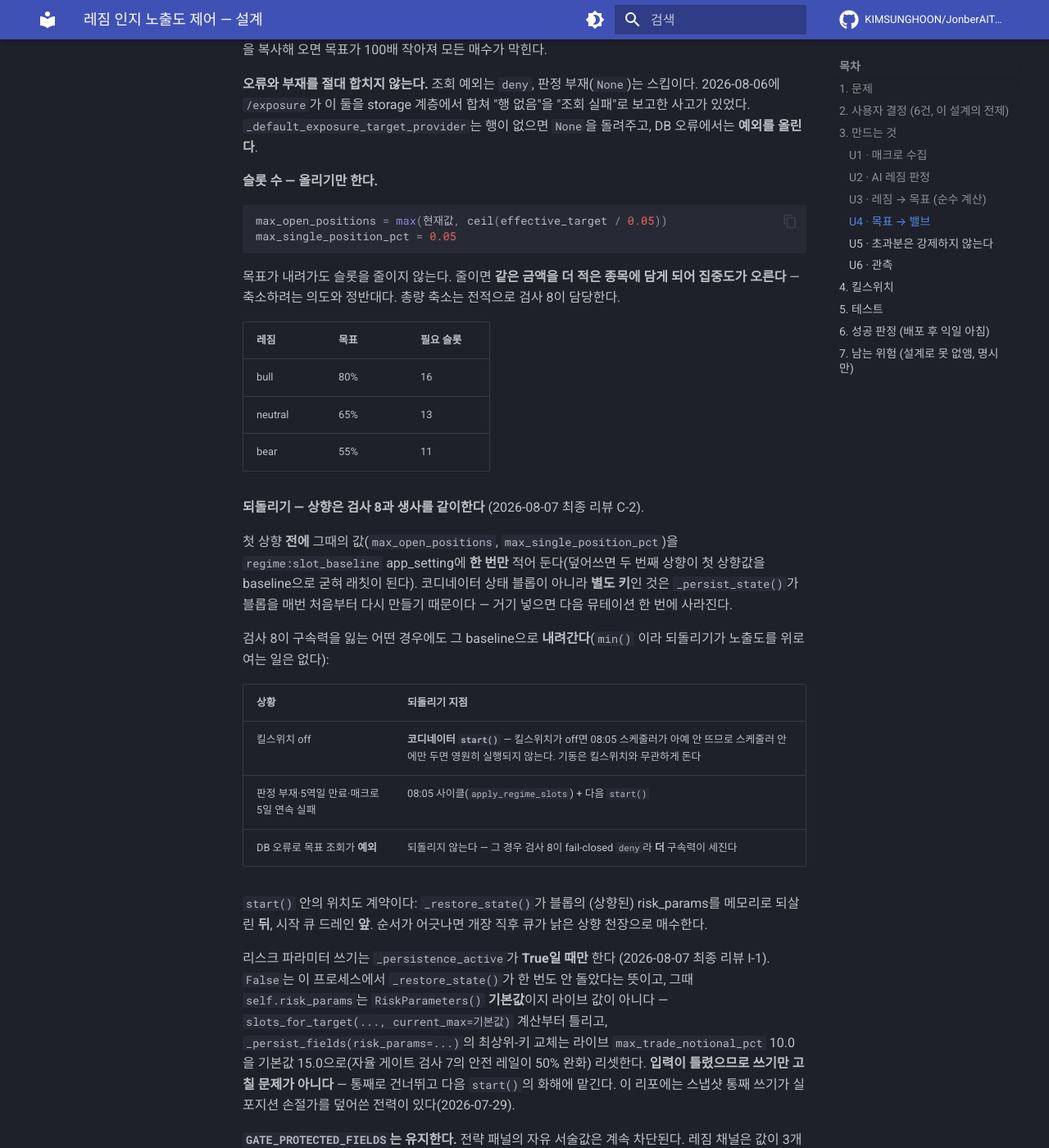
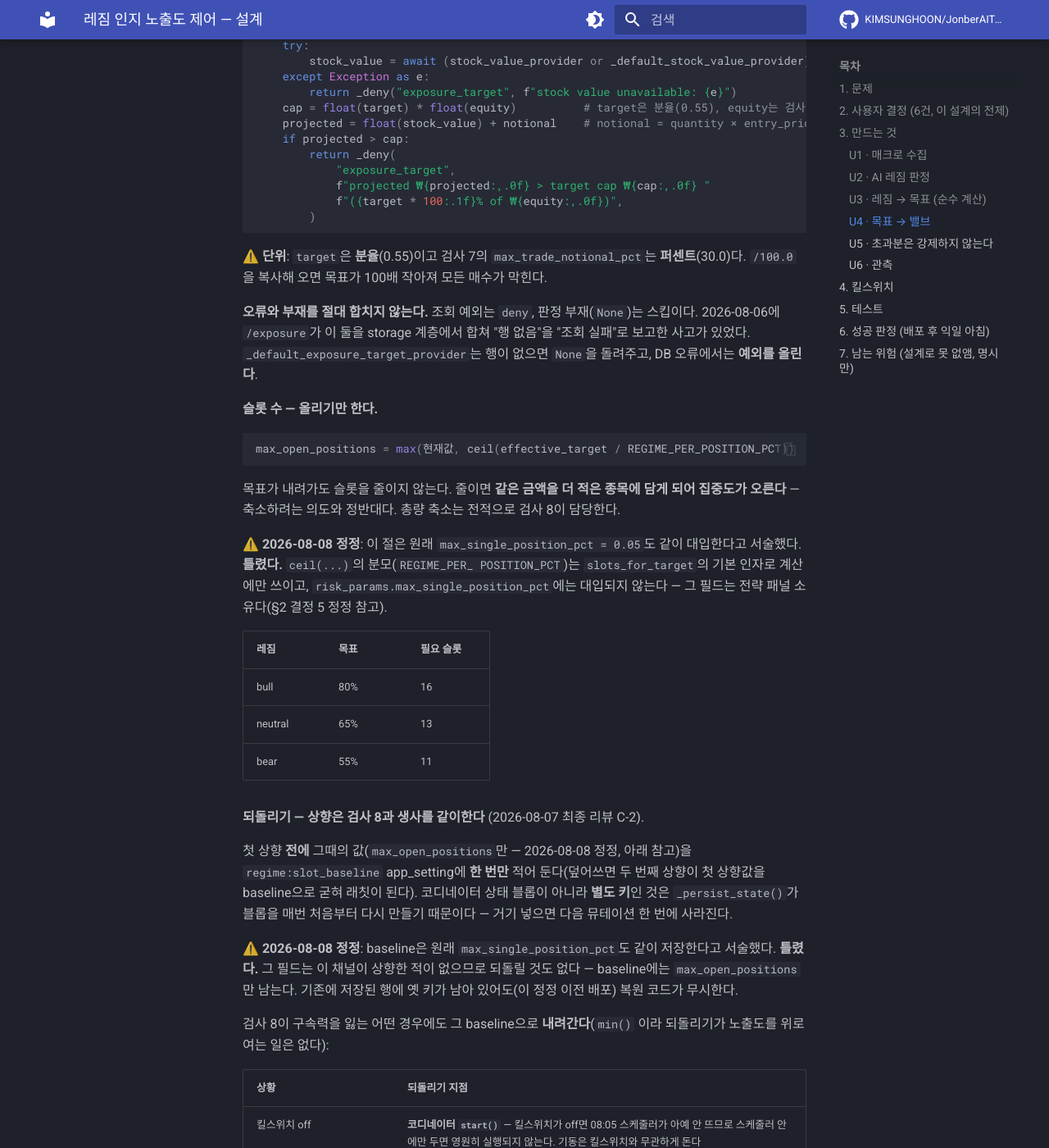
Before and after one commit to KIMSUNGHOON/JonberAITrading, an MkDocs documentation site: the page built from docs/superpowers/specs/2026-08-07-regime-aware-exposure-design.md, in a window 1280 px wide and 1400 px high, scrolled down 6208 px. Shown: the whole window at 82% size. Built offline with MkDocs 1.6.1 and Material for MkDocs 9.7.7, drawn with Linux system fonts in a browser that asks for light colours; comment, search, counter and statistics services are not loaded; some of the changed text lies outside the part shown.

Commit message:
fix(trading): 종목당 상한 소유권을 전략 패널로 되돌림 — 레짐 채널의 조용한 덮어쓰기 제거
apply_regime_slots가 매일 아침 08:05 max_single_position_pct를
REGIME_PER_POSITION_PCT(0.05)로 무조건 대입해, 전날 밤 EOD 전략 패널이
투표·기록한 값을 거래 시간 동안 한 번도 유효하지 못하게 만들고 있었다.
이 대입은 애초에 불필요했다 — slots_for_target은 REGIME_PER_POSITION_PCT를
기본 인자로 직접 받아 슬롯 수를 계산하지 risk_params를 읽지 않는다.

세 지점 수정:
- apply_regime_slots: max_single_position_pct 대입 제거
- _save_regime_slot_baseline: baseline JSON에서 그 필드 제거(되돌릴 게 없음)
- _restore_regime_slot_baseline: min() 복원에서 그 필드 제거 — 이게 핵심.
  ①만 고치면 킬스위치 off·판정 만료 시 되돌리기 경로가 패널이 올린 값을
  다시 baseline으로 깎는다(같은 버그의 두 번째 판).

기존 baseline 행에 옛 max_single_position_pct 키가 남아 있어도 무시하고
깨지지 않는다(하위호환 테스트로 확인).

Co-Authored-By: Claude Opus 5 (1M context) <noreply@anthropic.com>

````diff
--- a/docs/superpowers/specs/2026-08-07-regime-aware-exposure-design.md
+++ b/docs/superpowers/specs/2026-08-07-regime-aware-exposure-design.md
@@ -53,6 +53,17 @@ Yahoo 자체 22일 실현 연변동성 98.2%). 정정 설계는
    판단은 에이전트에게 맡긴다
 5. **종목당 상한** — 5% 고정
 6. **일일 변화 한도** — ±15%p 적용
+
+⚠️ **2026-08-08 정정 (결정 5)**: "종목당 상한 5% 고정"이 실제로는 EOD
+전략 패널이 매일 밤 투표해 기록한 값을 다음날 08:05 `apply_regime_slots`가
+`REGIME_PER_POSITION_PCT`(0.05)로 **무조건 덮어써서**, 패널 값이 거래
+시간에는 한 번도 유효하지 않았던 결함으로 드러났다(`finding-add-blocked-
+by-max-positions`류의 같은 반복 패턴). `fix/per-position-knob-ownership`에서
+소유권을 패널로 되돌렸다 — 종목당 상한은 이제 **패널 소유**이고
+(`strategy_apply.STRATEGY_MAPPED_FIELDS`의 `(0.02, 0.30)` 클램프), 이
+레짐 채널은 더 이상 그 필드를 읽지도 쓰지도 않는다. `REGIME_PER_POSITION_PCT
+= 0.05`는 상수로 남지만 **슬롯 수 계산의 제수**로만 쓰인다(`slots_for_
+target`의 기본 인자). 아래 §3 U3·§4 U4·§6의 관련 서술도 이 정정을 따른다.
 
 ## 3. 만드는 것
 
@@ -169,7 +180,10 @@ CREATE TABLE IF NOT EXISTS regime_judgment (
 ```python
 REGIME_ANCHORS = {"bull": 0.80, "neutral": 0.65, "bear": 0.55}
 DAILY_TARGET_DELTA_MAX = 0.15      # ±15%p / 판정 1회
-REGIME_PER_POSITION_PCT = 0.05     # 종목당 상한 (고정)
+REGIME_PER_POSITION_PCT = 0.05     # 슬롯 수 계산의 제수(2026-08-08 정정 —
+                                    # `risk_params.max_single_position_pct`에
+                                    # 대입되지 않는다. 종목당 상한은 전략
+                                    # 패널 소유다)
 JUDGMENT_MAX_AGE_DAYS = 5
 ```
 
@@ -279,13 +293,18 @@ if target is not None:            # None = 판정 부재/만료 → 검사 스
 **슬롯 수 — 올리기만 한다.**
 
 ```python
-max_open_positions = max(현재값, ceil(effective_target / 0.05))
-max_single_position_pct = 0.05
+max_open_positions = max(현재값, ceil(effective_target / REGIME_PER_POSITION_PCT))
 ```
 
 목표가 내려가도 슬롯을 줄이지 않는다. 줄이면 **같은 금액을 더 적은 종목에
 담게 되어 집중도가 오른다** — 축소하려는 의도와 정반대다. 총량 축소는 전적으로
 검사 8이 담당한다.
+
+⚠️ **2026-08-08 정정**: 이 절은 원래 `max_single_position_pct = 0.05`도
+같이 대입한다고 서술했다. **틀렸다.** `ceil(...)`의 분모(`REGIME_PER_
+POSITION_PCT`)는 `slots_for_target`의 기본 인자로 계산에만 쓰이고,
+`risk_params.max_single_position_pct`에는 대입되지 않는다 — 그 필드는
+전략 패널 소유다(§2 결정 5 정정 참고).
 
 | 레짐 | 목표 | 필요 슬롯 |
 |---|---|---|
@@ -295,11 +314,16 @@ max_single_position_pct = 0.05
 
 **되돌리기 — 상향은 검사 8과 생사를 같이한다** (2026-08-07 최종 리뷰 C-2).
 
-첫 상향 **전에** 그때의 값(`max_open_positions`, `max_single_position_pct`)을
-`regime:slot_baseline` app_setting에 **한 번만** 적어 둔다(덮어쓰면 두 번째
-상향이 첫 상향값을 baseline으로 굳혀 래칫이 된다). 코디네이터 상태 블롭이
-아니라 **별도 키**인 것은 `_persist_state()`가 블롭을 매번 처음부터 다시
-만들기 때문이다 — 거기 넣으면 다음 뮤테이션 한 번에 사라진다.
+첫 상향 **전에** 그때의 값(`max_open_positions`만 — 2026-08-08 정정, 아래
+참고)을 `regime:slot_baseline` app_setting에 **한 번만** 적어 둔다(덮어쓰면
+두 번째 상향이 첫 상향값을 baseline으로 굳혀 래칫이 된다). 코디네이터 상태
+블롭이 아니라 **별도 키**인 것은 `_persist_state()`가 블롭을 매번 처음부터
+다시 만들기 때문이다 — 거기 넣으면 다음 뮤테이션 한 번에 사라진다.
+
+⚠️ **2026-08-08 정정**: baseline은 원래 `max_single_position_pct`도 같이
+저장한다고 서술했다. **틀렸다.** 그 필드는 이 채널이 상향한 적이 없으므로
+되돌릴 것도 없다 — baseline에는 `max_open_positions`만 남는다. 기존에
+저장된 행에 옛 키가 남아 있어도(이 정정 이전 배포) 복원 코드가 무시한다.
 
 검사 8이 구속력을 잃는 어떤 경우에도 그 baseline으로 **내려간다**(`min()`
 이라 되돌리기가 노출도를 위로 여는 일은 없다):
@@ -328,6 +352,10 @@ risk_params를 메모리로 되살린 **뒤**, 시작 큐 드레인 **앞**. 순
 레짐 채널은 값이 3개뿐인 룩업이라 드리프트가 구조적으로 불가능하므로, 별도의
 경계 명시 경로로 `max_open_positions`를 쓴다. 봉인의 취지(LLM 자유 드리프트
 차단)는 훼손되지 않는다. `strategy_knob_discarded` 로그는 그대로 남는다.
+
+⚠️ **2026-08-08 정정**: 레짐 채널이 별도 경계 명시 경로로 쓰는 필드는
+이제 `max_open_positions` **하나뿐이다** — `max_single_position_pct`는
+빠졌다(전략 패널 소유로 이관, 위 정정 참고).
 
 ### U5 · 초과분은 강제하지 않는다
 
@@ -365,7 +393,8 @@ risk_params를 메모리로 되살린 **뒤**, 시작 큐 드레인 **앞**. 순
 수정만으로는 실행 중인 프로세스에 반영되지 않는다 — 켤 때와 **양쪽 다**
 재시작해야 한다("재배포 없이 끈다"는 초안의 문장은 부정확했다). 이 사실은
 C-2의 되돌리기와 맞물린다: 끄고 재시작하면 코디네이터 `start()`가
-`regime:slot_baseline`을 보고 슬롯·종목당 상한을 브랜치 이전 값으로 되돌린다.
+`regime:slot_baseline`을 보고 슬롯을 브랜치 이전 값으로 되돌린다(종목당
+상한은 2026-08-08 정정 이후 이 되돌리기의 대상이 아니다 — 전략 패널 소유).
 **끄는 행위가 반드시 롤백이어야지 완화가 되어서는 안 된다** — 운영자의
 자연스러운 대응("이상하다 → 끄자")이 반대 결과를 내면 안 되기 때문이다.
 
@@ -434,16 +463,21 @@ C-2의 되돌리기와 맞물린다: 끄고 재시작하면 코디네이터 `sta
 | 검사 8 배선 | `regime_judgment` 행 존재 + `/exposure`의 목표값이 그 행과 일치 | ⚠️ **게이트 로그 부재로는 판정 불가** — `_deny`만 로그하고 통과는 로그가 없다. 아무것도 거절하지 않으면 로그가 한 줄도 안 나온다 |
 | `index_vol_annualized` (`index_daily` 기준) | **90~110** 근처 (실제 KOSPI) | 9~15면 아직 SPY 잔재 |
 | `degraded` | `index_vol_implausible`이 **없어야** 정상(위생 게이트 삭제됨, 2026-08-07 변동성 방어 정정) | 있으면 게이트 제거가 실패한 것 |
-| `max_single_position_pct` | **0.03 → 0.05** | **불변 = 슬롯 배선 실패.** 첫날 실제로 움직이는 유일한 노브다 |
+| `max_single_position_pct` | **불변** — 전략 패널이 마지막으로 정한 값 그대로(현재 라이브 0.03) | 값이 바뀌면 레짐 채널이 다시 이 필드를 건드리고 있다는 뜻 — 회귀(2026-08-08 정정) |
 | `max_open_positions` | **첫날은 7 유지가 정상**("올리기만" 규칙). 목표가 0.35를 넘는 날부터 상향(`ceil(목표/5%)`) | 첫날 5로 **내려가면** "올리기만" 규칙이 안 걸린 것 |
-| `regime:slot_baseline` (app_settings) | 첫 상향 시 `{"max_open_positions": 7, "max_single_position_pct": 0.03}` 1행 | 없으면 되돌리기(C-2)가 불가능 — 킬스위치가 완화 동작이 된다 |
+| `regime:slot_baseline` (app_settings) | 첫 상향 시 `{"max_open_positions": 7}` 1행(`max_single_position_pct` 키 없음 — 2026-08-08 정정) | 없으면 되돌리기(C-2)가 불가능 — 킬스위치가 완화 동작이 된다 |
 | `/brief` | 레짐과 근거가 표시됨. 조회 실패는 "조회 실패"로, 미실행은 "판정 없음"으로 **구별** | 둘이 같은 문구면 I-3 회귀 |
+
+⚠️ **2026-08-08 정정**: 위 `max_single_position_pct`·`regime:slot_baseline`
+두 행은 원래 "0.03 → 0.05로 바뀌는 것이 정상"이라고 서술했다. **틀렸다** —
+`fix/per-position-knob-ownership` 이후 그 필드의 소유권은 전략 패널이고,
+레짐 채널은 상향도 되돌리기도 하지 않는다.
 
 **첫날 예상값** (실제 주식 비중 ~8.55%에서 시드, bear 판정 가정):
 `anchor=0.55` → `ramped=0.2355` → `m_vol=1.0`(표본부족) × `m_drawdown≈1.0` →
 `effective≈0.235`. 슬롯은 `ceil(0.235/0.05)=5`지만 현재 7이므로 **7 유지**,
-`max_single_position_pct`만 0.03 → 0.05. 실효 천장은 `7 × 5% = 35%`이고 검사 8이
-23.5%에서 먼저 잡는다.
+`max_single_position_pct`는 패널 값(현재 라이브 0.03) 그대로다. 실효 천장은
+`7 × 3% = 21%`이고 검사 8이 23.5%보다 먼저(21%에서) 잡는다.
 
 **수렴값** (매일 bear 지속, `m_vol=1.0` 가정): `0.2355 → 0.3855 → 0.535 → 0.55`
 로 **4거래일**에 앵커 도달, 슬롯은 `ceil(0.55/0.05) = 11`. C-1 이전에는 같은
````
Also changed, not shown: docs/superpowers/specs/2026-08-07-volatility-correction-design.md (+13 -3 lines), 2 other files.
